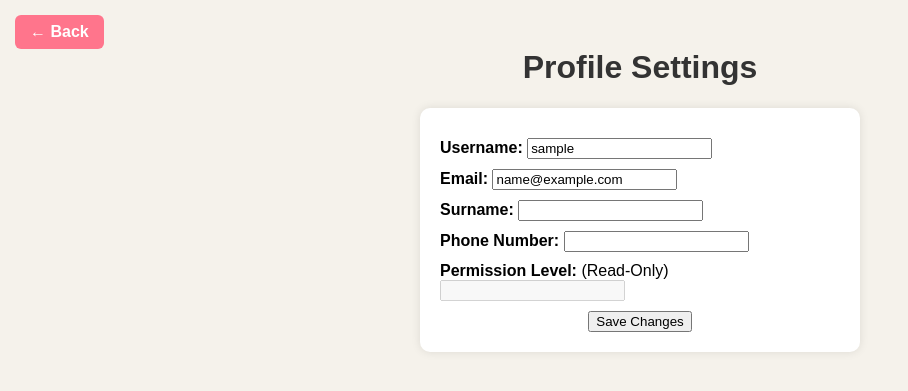
After one commit to AhmadTNofal/DESD, a Django app: page /accounts/profile/ in a window 1280 px wide. The commit adds this page. Shown: the top 391 px of the page, without its empty margins (0-908 px from the left). Run offline with Django 5.2, Linux system fonts and the light colour scheme; the visitor is signed in with stand-in values (Sample User, id 1).

Commit message:
Implemented the Update profile functionality

```diff
--- /dev/null
+++ b/accounts/static/accounts/css/profile.css
@@ -0,0 +1,40 @@
+body {
+    font-family: 'Poppins', sans-serif;
+    background: #f5f2eb;
+    text-align: center;
+    padding: 20px;
+}
+h1 {
+    color: #333;
+}
+.profile-container {
+    background: white;
+    padding: 20px;
+    border-radius: 10px;
+    box-shadow: 0px 0px 10px rgba(0, 0, 0, 0.1);
+    max-width: 400px;
+    margin: auto;
+}
+.profile-info {
+    text-align: left;
+    margin: 10px 0;
+}
+/* Back Button Styling */
+.back-button {
+    position: absolute;
+    top: 15px;
+    left: 15px;
+    background: #ff758c;
+    color: white;
+    text-decoration: none;
+    font-size: 16px;
+    font-weight: 600;
+    padding: 8px 15px;
+    border-radius: 6px;
+    transition: background 0.3s ease-in-out, transform 0.2s;
+}
+
+.back-button:hover {
+    background: #e85b72;
+    transform: scale(1.05);
+}
--- a/accounts/templates/profile/home.html
+++ b/accounts/templates/profile/home.html
@@ -12,7 +12,7 @@
     <!-- Sidebar Menu -->
     <div id="sidebar" class="sidebar">
         <span class="close-btn" onclick="closeMenu()">&times;</span>
-        <a href="">Profile Settings</a>
+        <a href="{% url 'profile_settings' %}">Profile Settings</a>
         <a href="{% url 'communities' %}">Communities</a>
         <a href="">Events</a>
         <a href="{% url 'logout' %}">Logout</a>
--- /dev/null
+++ b/accounts/templates/profile/profile.html
@@ -0,0 +1,45 @@
+<!DOCTYPE html>
+<html lang="en">
+<head>
+    {% load static %}
+    <title>Profile Settings</title>
+    <link rel="stylesheet" type="text/css" href="{% static 'accounts/css/profile.css' %}">
+</head>
+<body>
+    <a href="{% url 'home' %}" class="back-button">← Back</a>
+    <h1>Profile Settings</h1>
+
+    <div class="profile-container">
+        <form method="post" action="{% url 'edit_profile' %}">
+            {% csrf_token %}
+
+            <div class="profile-info">
+                <label><strong>Username:</strong></label>
+                <input type="text" name="username" value="{{ user.username }}" required>
+            </div>
+
+            <div class="profile-info">
+                <label><strong>Email:</strong></label>
+                <input type="email" name="email" value="{{ user.email }}" required>
+            </div>
+
+            <div class="profile-info">
+                <label><strong>Surname:</strong></label>
+                <input type="text" name="surname" value="{{ user.surname }}">
+            </div>
+
+            <div class="profile-info">
+                <label><strong>Phone Number:</strong></label>
+                <input type="tel" name="phoneNumber" value="{{ user.phoneNumber }}">
+            </div>
+
+            <div class="profile-info">
+                <label><strong>Permission Level:</strong> (Read-Only)</label>
+                <input type="text" value="{{ user.Permission }}" disabled>
+            </div>
+
+            <button type="submit" class="save-btn">Save Changes</button>
+        </form>
+    </div>
+</body>
+</html>
--- a/accounts/urls.py
+++ b/accounts/urls.py
@@ -2,11 +2,13 @@ from django.urls import path
 from . import views
 from accounts.views import signup
 from accounts.views import home, search_users
-from .views import home, login_view, signup
+from .views import home, login_view, signup, profile_settings, edit_profile
 
 urlpatterns = [
     path("home/", home, name="home"),
     path("login/", login_view, name="login"),
     path("signup/", signup, name="signup"),
     path('search/', search_users, name='search_users'),  # Search URL
+    path('profile/', profile_settings, name='profile_settings'),
+    path('profile/edit/', edit_profile, name='edit_profile'),
 ]
--- a/accounts/views.py
+++ b/accounts/views.py
@@ -73,7 +73,7 @@ def signup(request):
 
                 # Insert into Profiles table
                 cursor.execute("""
-                    INSERT INTO Profiles (userID, bio, major, academicYear, campusInvolvement)
+                    INSERT INTO `Profiles` (userID, bio, major, academicYear, campusInvolvement)
                     VALUES (%s, %s, %s, %s, %s)
                 """, [user_id, bio, major, academicYear, campusInvolvement])
 
@@ -115,3 +115,37 @@ def create_community(request):
         form = CommunityForm()
 
     return render(request, "Communities/create_community.html", {"form": form})
+
+@login_required
+def profile_settings(request):
+    return render(request, 'profile/profile.html', {'user': request.user})
+
+
+@login_required
+def edit_profile(request):
+    if request.method == "POST":
+        user = request.user  # Get the logged-in user
+
+        # Debugging: Print user attributes to confirm correct field names
+        print(f"User Object: {user.__dict__}")
+
+        if not hasattr(user, 'userID'):  # Ensure userID exists
+            print("❌ Error: User object does not have 'userID'")
+            messages.error(request, "Error: User object does not have 'userID'")
+            return redirect("profile_settings")
+
+        # Update user fields
+        user.username = request.POST["username"]
+        user.email = request.POST["email"]
+        user.surname = request.POST.get("surname", "")
+        user.phoneNumber = request.POST.get("phoneNumber", "")
+
+        try:
+            user.save()  # ✅ Save user data using Django ORM
+            print("✅ Profile updated successfully!")
+            messages.success(request, "Profile updated successfully!")
+        except Exception as e:
+            print(f"❌ Error: {e}")  # Debugging
+            messages.error(request, f"Error updating profile: {e}")
+
+    return redirect("profile_settings")
```
